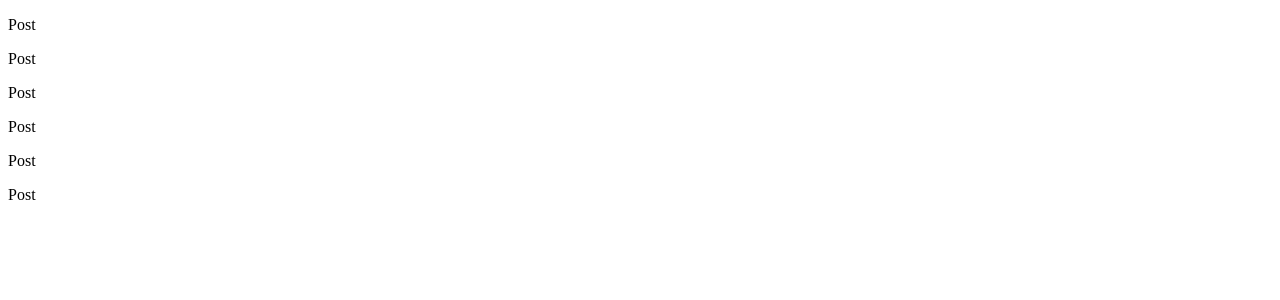
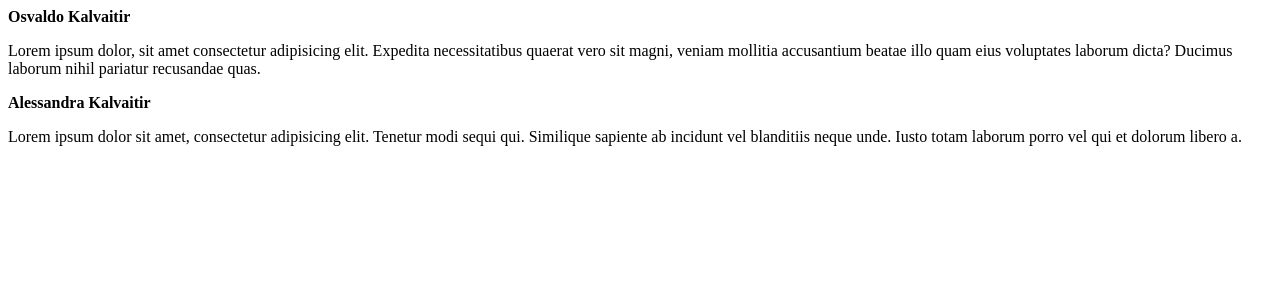
Before and after one commit to osvaldokalvaitir/reactjs-ignite2022-project1, a React (Vite) app: page / in a window 1280 px wide. Shown: the top 300 px of the page. Built offline with nearby package versions, Linux system fonts and the light colour scheme.

Commit message:
Propriedades

```diff
--- a/src/App.jsx
+++ b/src/App.jsx
@@ -3,12 +3,15 @@ import { Post } from './Post';
 export function App() {
   return (
     <div>
-      <Post />
-      <Post />
-      <Post />
-      <Post />
-      <Post />
-      <Post />
+      <Post
+        author="Osvaldo Kalvaitir"
+        content="Lorem ipsum dolor, sit amet consectetur adipisicing elit. Expedita necessitatibus quaerat vero sit magni, veniam mollitia accusantium beatae illo quam eius voluptates laborum dicta? Ducimus laborum nihil pariatur recusandae quas."
+      />
+
+      <Post
+        author="Alessandra Kalvaitir"
+        content="Lorem ipsum dolor sit amet, consectetur adipisicing elit. Tenetur modi sequi qui. Similique sapiente ab incidunt vel blanditiis neque unde. Iusto totam laborum porro vel qui et dolorum libero a."
+      />
     </div>
   )
 }
--- a/src/Post.jsx
+++ b/src/Post.jsx
@@ -1,3 +1,8 @@
-export function Post() {
-  return <p>Post</p>
+export function Post(props) {
+  return (
+    <div>
+      <strong>{props.author}</strong>
+      <p>{props.content}</p>
+    </div>
+  )
 }
```
